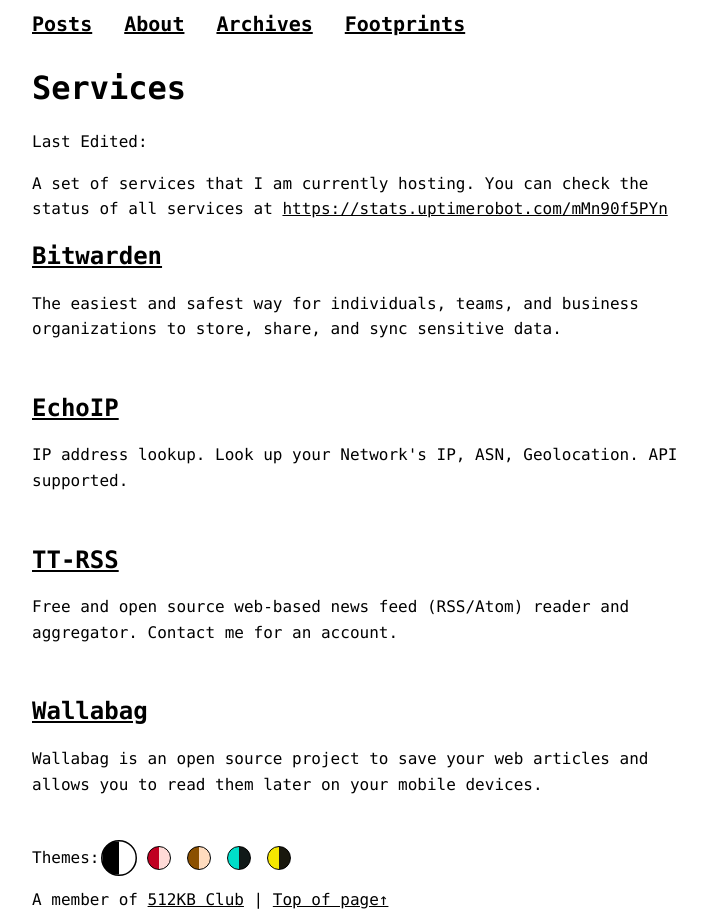
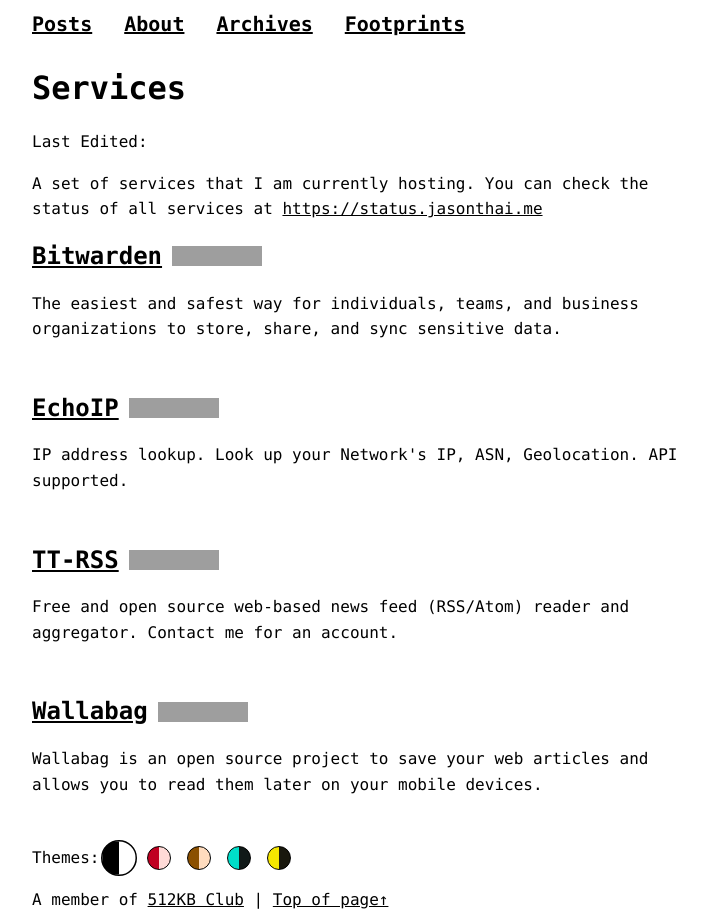
Before and after one commit to jasontthai/jasonthai.me, a Jekyll site: the page built from services.html, in a window 1280 px wide. Shown: the whole page, without its empty margins (272-979 px from the left). Built offline with Jekyll 4.4.1, drawn with Linux system fonts in a browser that asks for light colours; grey boxes are pictures that could not be loaded.

Commit message:
use uptime kuma for status

```diff
--- a/_data/services.yml
+++ b/_data/services.yml
@@ -3,21 +3,25 @@
   url: https://bitwarden.jasonthai.me
   icon: /assets/img/services/passwordmanager.svg
   id: 785563184
+  badge: https://status.jasonthai.me/api/badge/6/uptime?style=flat-square
 
 - name: EchoIP
   description: IP address lookup. Look up your Network's IP, ASN, Geolocation. API supported.
   url: https://ip.jasonthai.me
   icon: /assets/img/services/ip.png
   id: 785563199
+  badge: https://status.jasonthai.me/api/badge/10/uptime?style=flat-square
 
 - name: TT-RSS
   description: Free and open source web-based news feed (RSS/Atom) reader and aggregator. Contact me for an account.
   url: https://rss.jasonthai.me
   icon: /assets/img/services/rss.png
   id: 785563185
+  badge: https://status.jasonthai.me/api/badge/9/uptime?style=flat-square
 
 - name: Wallabag
   description: Wallabag is an open source project to save your web articles and allows you to read them later on your mobile devices.
   url: https://wallabag.jasonthai.me
   icon: /assets/img/services/wallabag.png
   id: 785563208
+  badge: https://status.jasonthai.me/api/badge/11/uptime?style=flat-square
--- a/services.html
+++ b/services.html
@@ -5,13 +5,17 @@
 sitemap: false
 ---
 <p>A set of services that I am currently hosting. You can check the status of all services at
-    <a href="https://stats.uptimerobot.com/mMn90f5PYn">https://stats.uptimerobot.com/mMn90f5PYn</a>
+    <a href="https://status.jasonthai.me">https://status.jasonthai.me</a>
 </p>
 
 {%- for service in site.data.services -%}
 <article style="padding-bottom: 2rem;">
-    <h2><a href="{{ service.url | relative_url }}">{{ service.name }}</a>
-        <span id="{{ service.id }}"></span>
+    <h2 style="display: flex; align-items: center;"><a href="{{ service.url | relative_url }}">{{ service.name }}</a>
+        {% if service.badge %}
+        <img style="margin-inline-start: 10px;" src="{{ service.badge }}">
+        {% else %}
+        <span style="margin-inline-start: 10px;" id="{{ service.id }}"></span>
+        {% endif %}
     </h2>
     <span>
         {{ service.description }}
```
